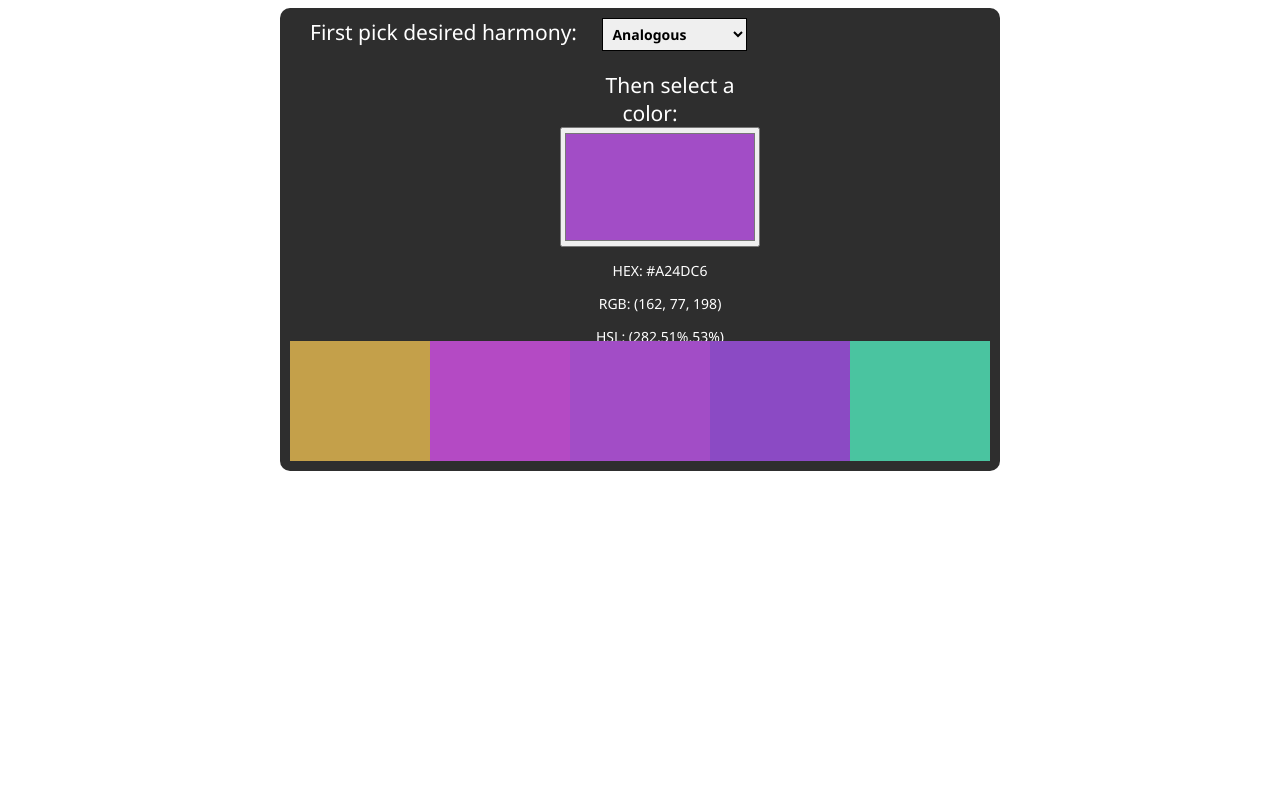
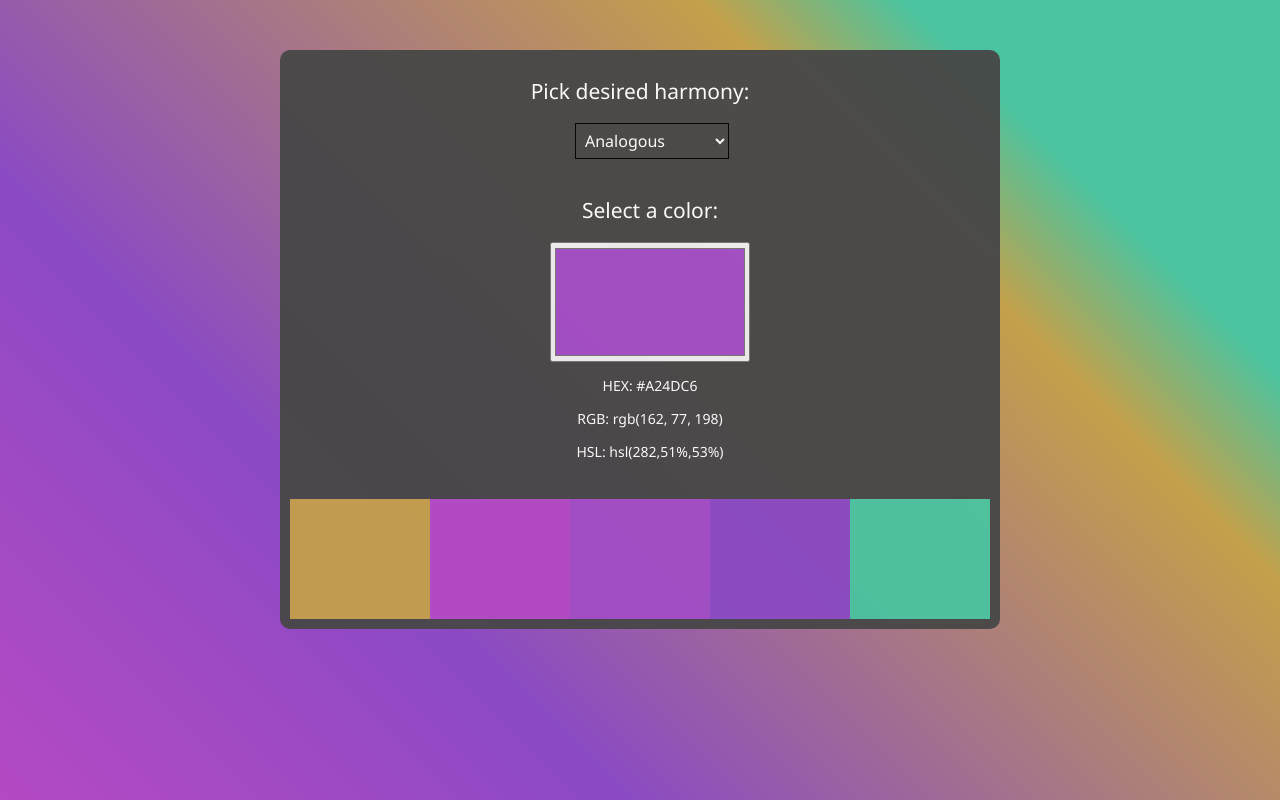
Before and after one commit to brigittarucz/collor-pallete, a plain HTML site: page index.html in a window 1280 px wide. Drawn offline with Linux system fonts and the light colour scheme.

Commit message:
layout change

```diff
--- a/coloring.css
+++ b/coloring.css
@@ -1,15 +1,17 @@
 .wrapper {
     width: 700px;
-    background-color: rgb(46, 46, 46);
     color: white;
     font-size: 14px;
+    background-color: #474747;
+    margin-top: 50px;
     padding: 10px;
     border-radius: 10px;
     margin-left: calc(50% - 360px);
+    opacity: 0.95;
 }
 
 h2 {
-    display: inline;
+    text-align: center;
     font-weight: 100;
     padding-right: 20px;
     padding-left: 20px;
@@ -21,21 +23,24 @@ h2 {
 }
 
 select {
+    margin-left: calc(50% - 65px);
     padding: 5px;
-    font-size: 14px;
+    font-size: 16px;
     font-family: 'Segoe UI', Tahoma, Geneva, Verdana, sans-serif;
-    font-weight: 600;
+    font-weight: 100;
     border: 1px solid black;
+    background-color: #474747;
+    color: white;
 }
 
 #color-picker {
     font-family: 'Segoe UI', Tahoma, Geneva, Verdana, sans-serif;
     font-weight: 100;
-    height: 250px;
+    height: 300px;
     width: 200px;
     text-align: center;
     padding: 20px;
-    margin-left: calc(50% - 100px);
+    margin-left: calc(50% - 110px);
 }
 
 #color-picker input {
@@ -50,22 +55,13 @@ select {
     grid-template-columns: repeat(5, 1fr);
 }
 
-#color-pallete .base-color {
-    background-color: tomato;
+@media screen and (max-width: 500px) {
+    #color-pallete {
+        margin-left: calc(50% - 140px);
+        width: 300px;
+        height: 150px;
+        display: grid;
+        grid-template-columns: 1fr;
+        grid-template-rows: repeat(5, 1fr);
+    }
 }
-
-#color-pallete .color2 {
-    background-color: burlywood;
-}
-
-#color-pallete .color3 {
-    background-color: teal;
-}
-
-#color-pallete .color4 {
-    background-color: thistle;
-}
-
-#color-pallete .color5 {
-    background-color: tan;
-}
--- a/index.html
+++ b/index.html
@@ -12,23 +12,23 @@
     <div class="wrapper">
 
         <label id="harmony-picker">
-            <h2> First pick desired harmony: </h2>
+            <h2> Pick desired harmony: </h2>
             <select name="color-harmony-base">
                 <option value="analogous"> Analogous </option>
                 <option value="monochromatic"> Monochromatic </option>
                 <option value="triad"> Triad </option>
                 <option value="complementary"> Complementary </option>
-                <option value="compund"> Compound </option>
+                <option value="compound"> Compound </option>
                 <option value="shades"> Shades </option>
             </select>
         </label>
 
         <div id="color-picker">
-            <h2> Then select a color: </h2>
+            <h2> Select a color: </h2>
             <input type="color" class="color-picker" value="#A24DC6">
             <p> HEX: <span class="hex-value"> </span> </p>
-            <p> RGB: <span class="rgb-value"> </span> </p>
-            <p> HSL: <span class="hsl-value"> </span> </p>
+            <p> RGB: rgb<span class="rgb-value"> </span> </p>
+            <p> HSL: hsl<span class="hsl-value"> </span> </p>
             <p class="hidden"> H: <span class="hue-value"> </span> </p>
             <p class="hidden"> S: <span class="sat-value"> </span> </p>
             <p class="hidden"> L: <span class="lig-value"> </span> </p>
--- a/javascript.js
+++ b/javascript.js
@@ -1,8 +1,11 @@
+"use strict"
+
 let hexcodeEl = document.querySelector(".color-picker");
 let hexVal = document.querySelector(".hex-value");
 let rgbVal = document.querySelector(".rgb-value");
 let hslVal = document.querySelector(".hsl-value");
-
+let select = document.querySelector("select");
+let bgCol = document.querySelector("body");
 let harmonyActions = {
     "analogous": setAnalogous,
     "monochromatic": setMonochromatic,
@@ -12,21 +15,18 @@ let harmonyActions = {
     "shades": setShades
 }
 
-/* Display on change */
+window.onload = createPallete;
 
-hexcodeEl.addEventListener("input", () => {
-    hexcode = hexcodeEl.value;
+hexcodeEl.addEventListener("input", createPallete);
+
+select.addEventListener("click", createPallete);
+
+function createPallete() {
+    let hexcode = hexcodeEl.value;
     hexVal.textContent = hexcode.toUpperCase();
     hexToRGB(hexcode);
     document.querySelector(".base-color").style.backgroundColor = hexcode;
-});
-
-/* Display on load */
-
-hexcode = hexcodeEl.value;
-hexVal.textContent = hexcode.toUpperCase();
-hexToRGB(hexcode);
-document.querySelector(".base-color").style.backgroundColor = hexcode
+}
 
 function hexToRGB(value) {
     let cut2 = value.substring(1, 3);
@@ -83,14 +83,7 @@ function rgbToHSL(r, g, b) {
 
     hslVal.textContent = `(${h},${s}%,${l}%)`;
 
-    listenHarmony(h, s, l);
-
-}
-
-function listenHarmony(h, s, l) {
-    let select = document.querySelector("select");
-    select.addEventListener("click", executeHarmony(select, h, s, l))
-    select.removeEventListener("click", executeHarmony(select, h, s, l));
+    executeHarmony(select, h, s, l);
 }
 
 function executeHarmony(select, h, s, l) {
@@ -100,6 +93,7 @@ function executeHarmony(select, h, s, l) {
     let color5 = document.querySelector(".color5");
 
     harmonyActions[select.value](h, s, l, color2, color3, color4, color5);
+    document.querySelector("body").style.background = `linear-gradient(45deg, ${color2.style.backgroundColor} 0%, ${color3.style.backgroundColor} 30%, ${color4.style.backgroundColor} 72%, ${color5.style.backgroundColor} 82%, ${color5.style.backgroundColor} 100%)`;
 };
 
 function setAnalogous(hue, saturation, lightning, color2, color3, color4, color5) {
```
